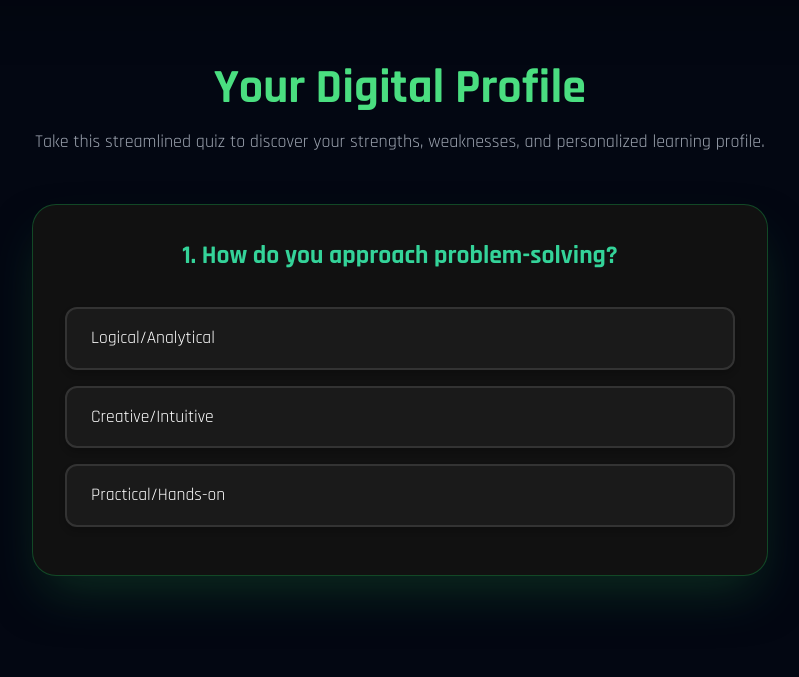
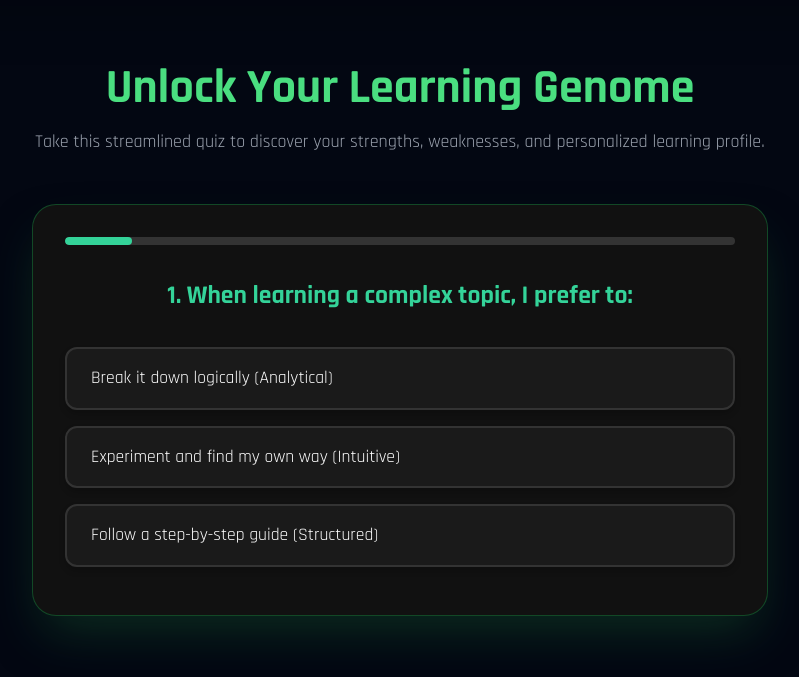
Before and after one commit to sedulix/SKILL-FORGE, a Django app: page /test/ in a window 1280 px wide. Shown: the part 73-750 px from the top of the page, without its empty margins (240-1039 px from the left). Run offline with Django 5.2, Linux system fonts and the light colour scheme; some libraries are stand-ins or nearby versions.

Commit message:
v 0.3 mk8

```diff
--- a/Skill_Forge/landing/templates/landing/test.html
+++ b/Skill_Forge/landing/templates/landing/test.html
@@ -74,6 +74,20 @@
             text-align: center;
             letter-spacing: 1px;
         }
+        .progress-bar-container {
+            height: 8px;
+            background-color: #333;
+            border-radius: 4px;
+            margin-bottom: 2rem;
+            overflow: hidden;
+        }
+        .progress-bar {
+            height: 100%;
+            width: 0%;
+            background-color: var(--color-primary);
+            transition: width 0.4s ease-in-out;
+            border-radius: 4px;
+        }
     </style>
 </head>
 <body class="bg-gray-950">
@@ -85,16 +99,23 @@
             <div class="text-3xl font-extrabold text-gradient tracking-widest">Skill Forge</div>
 
             <!-- Navigation Link (Updated to be a regular button as this is a standalone quiz page) -->
-            <a href="{% url 'landing:index'%}" class="bg-green-600 text-gray-900 px-4 py-2 rounded-lg font-semibold hover:bg-green-500 transition duration-200 shadow-lg hidden sm:block">Home</a>
+            <a href="{% url 'landing:index'%}"  class="bg-green-600 text-gray-900 px-4 py-2 rounded-lg font-semibold hover:bg-green-500 transition duration-200 shadow-lg hidden sm:block">
+                Home
+            </a>
         </nav>
     </header>
 
     <!-- Main Quiz Container -->
     <main class="max-w-3xl mx-auto px-4 py-16">
-        <h1 class="text-4xl sm:text-5xl font-extrabold text-center text-green-400 mb-4">Your Digital Profile</h1>
+        <h1 class="text-4xl sm:text-5xl font-extrabold text-center text-green-400 mb-4">Unlock Your Learning Genome</h1>
         <p class="text-center text-gray-400 mb-12 text-lg">Take this streamlined quiz to discover your strengths, weaknesses, and personalized learning profile.</p>
 
         <div id="quiz-container" class="bg-[#111] p-8 rounded-3xl border border-green-700/50 shadow-2xl shadow-green-900/50 transition duration-500">
+            <!-- Progress Bar -->
+            <div class="progress-bar-container">
+                <div id="progress-bar" class="progress-bar"></div>
+            </div>
+
             <div id="question-container">
                 <!-- Questions injected here -->
             </div>
@@ -112,25 +133,40 @@
     </div>
 
 <script>
-// Quiz data (Reduced to 12 core questions)
+// Quiz data (10 focused questions to cover all 7 criteria)
 const questions = [
-    { q: "1. How do you approach problem-solving?", options: ["Logical/Analytical", "Creative/Intuitive", "Practical/Hands-on"], key: "thinking" },
-    { q: "2. What is your preferred way of learning?", options: ["Visual (seeing)", "Auditory (hearing)", "Kinesthetic (doing)"], key: "learning" },
-    { q: "3. Which field excites you the most?", options: ["Technology & Science", "Design & Arts", "Business & Organization"], key: "interest" },
-    { q: "4. When faced with multiple tasks, how do you handle them?", options: ["Organized planning", "Jump between tasks", "Procrastinate slightly"], key: "time" },
-    { q: "5. How comfortable are you with abstract concepts (like philosophy or advanced math)?", options: ["Very confident", "Moderately comfortable", "Find them confusing"], key: "abstract" },
-    { q: "6. How do you react to constructive criticism?", options: ["Accept and apply it", "Get defensive initially", "Feel demotivated"], key: "criticism" },
-    { q: "7. Do you prefer leading a team or following instructions?", options: ["Prefer leading", "Comfortable following instructions", "Collaborate equally"], key: "leadership" },
-    { q: "8. How well do you handle stress or pressure?", options: ["Very well/Stay calm", "Average/Manageable", "Poorly/Easily overwhelmed"], key: "stress" },
-    { q: "9. How do you prefer working in groups?", options: ["Active contributor", "Supportive role", "Prefer working alone"], key: "collab" },
-    { q: "10. How often do you come up with new ideas?", options: ["Often", "Sometimes", "Rarely"], key: "creativity" },
-    { q: "11. Do you take initiative in starting new projects?", options: ["Yes, always", "Sometimes, if motivated", "No, I wait for direction"], key: "initiative" },
-    { q: "12. How do you approach risks or uncertainty?", options: ["High tolerance, willing to try", "Moderate, cautious but open", "Low tolerance, prefer safety"], key: "risk" },
+    // 1. Thinking Style & Strong/Weak Skills (Q1, Q2)
+    { q: "1. When learning a complex topic, I prefer to:", options: ["Break it down logically (Analytical)", "Experiment and find my own way (Intuitive)", "Follow a step-by-step guide (Structured)"], key: "thinking_style" },
+    { q: "2. Which academic subject or skill comes most naturally to you?", options: ["Math & Science (Logical)", "Art & Writing (Creative)", "Sports & Building (Practical)"], key: "strong_skill" },
+
+    // 3. Perception (Q3)
+    { q: "3. When learning a new skill, which method is most effective for you?", options: ["Watching videos or diagrams (Visual)", "Listening to explanations or lectures (Auditory)", "Immediately trying it out yourself (Kinesthetic)"], key: "perception" },
+
+    // 4. Pace of Assimilation (Q4)
+    { q: "4. When you encounter challenging material, you usually:", options: ["Master it quickly, even if it takes effort (Fast Assimilation)", "Take my time, reviewing it multiple times (Moderate Assimilation)", "Often get stuck and need outside help (Slow Assimilation)"], key: "pace" },
+
+    // 5. Core Interests (Q5)
+    { q: "5. Which type of extracurricular or hobby excites you most?", options: ["Coding, Robotics, or Strategy Games (Technology & Logic)", "Drawing, Music, or Theater (Arts & Expression)", "Volunteering, Debating, or Organizing events (Social & Business)"], key: "core_interest" },
+
+    // 6. Emotional State & Task Behavior (Q6, Q7, Q8, Q9)
+    { q: "6. How do you feel when your schedule suddenly changes and disrupts your plan?", options: ["Calmly adjust my approach (Stable Emotional State)", "Feel stressed or annoyed (Reactive Emotional State)", "Get overwhelmed and lose focus (Unstable Emotional State)"], key: "emotional_state" },
+    { q: "7. When starting a major project, you are most likely to:", options: ["Define all steps and deadlines before starting (Organized Behavior)", "Start immediately, figuring it out as I go (Adaptive Behavior)", "Wait until the last minute to begin (Procrastination Behavior)"], key: "task_behavior_planning" },
+    { q: "8. How do you handle failure or criticism?", options: ["Analyze it and try again immediately (Resilient)", "Get discouraged but eventually recover (Moderate Resilience)", "Avoid tasks where failure is possible (Risk-Averse)"], key: "task_behavior_resilience" },
+    { q: "9. When working in a group, your primary contribution is:", options: ["Leading the discussion and assigning tasks (Leadership)", "Ensuring everyone feels heard and the work is high quality (Support/Detail)", "Completing a specific part independently (Specialist/Solo)"], key: "task_behavior_group" },
+
+    // 7. Weak Skills (Q10)
+    { q: "10. Which area do you find yourself needing the most help with?", options: ["Staying motivated on long projects (Endurance)", "Understanding emotional or social situations (Empathy/Soft Skills)", "Keeping track of small details and follow-through (Attention to Detail)"], key: "weak_skill" },
+
 ];
 
 let currentQuestion = 0;
 let answers = {};
 let selectedOptionEl = null;
+
+function updateProgressBar() {
+    const progress = ((currentQuestion + 1) / questions.length) * 100;
+    document.getElementById("progress-bar").style.width = `${progress}%`;
+}
 
 function showQuestion() {
     const container = document.getElementById("question-container");
@@ -146,11 +182,20 @@ function showQuestion() {
         const btn = document.createElement("button");
         btn.className = "option-btn";
         btn.innerText = option;
+        // Check if this option was previously selected and highlight it
+        if (answers[q.key] === option) {
+            btn.classList.add('selected');
+            selectedOptionEl = btn;
+        }
         btn.onclick = (e) => selectAnswer(option, e.target);
         container.appendChild(btn);
     });
 
-    document.getElementById("next-btn").style.display = "none";
+    const nextBtn = document.getElementById("next-btn");
+    nextBtn.style.display = answers[q.key] ? "inline-block" : "none";
+    nextBtn.innerText = currentQuestion < questions.length - 1 ? "Next Question" : "View Profile";
+
+    updateProgressBar();
 }
 
 function selectAnswer(option, element) {
@@ -162,8 +207,10 @@ function selectAnswer(option, element) {
     allOptions.forEach(btn => btn.classList.remove('selected'));
     element.classList.add('selected');
 
-    document.getElementById("next-btn").style.display = "inline-block";
-    selectedOptionEl = element; // Store selected element for verification, though storing the answer is primary
+    const nextBtn = document.getElementById("next-btn");
+    nextBtn.style.display = "inline-block";
+    nextBtn.innerText = currentQuestion < questions.length - 1 ? "Next Question" : "View Profile";
+    selectedOptionEl = element;
 }
 
 function nextQuestion() {
@@ -176,7 +223,6 @@ function nextQuestion() {
             showResult();
         }
     } else {
-        // No alert, use console log or visual feedback instead
         console.warn("Please select an answer before proceeding.");
     }
 }
@@ -185,67 +231,82 @@ function showResult() {
     document.getElementById("quiz-container").style.display = "none";
     const res = document.getElementById("result");
 
-    // --- Core Analysis (Simplified based on the 12 questions) ---
+    // --- Analysis for the 7 Criteria ---
 
-    // 1. Determine Major/Focus (Based on Interest)
-    let major = "";
-    let comments = "";
-    const interest = answers.interest.toLowerCase();
-    switch(interest.split(' ')[0]) {
-        case "technology": major = "STEM / Computer Science";
-            comments = "Your primary interest points towards analytical and innovative technical fields."; break;
-        case "design": major = "Creative Arts / Design / Media";
-            comments = "A strong creative drive suggests roles in arts, communication, and design."; break;
-        case "business": major = "Management / Finance / Leadership";
-            comments = "Your orientation towards organization and collaboration is perfect for business roles."; break;
-        default: major = "Cross-Disciplinary Exploration"; comments = "Your interests are varied. You might excel in fields that combine disciplines.";
-    }
+    // 1. Thinking Style
+    const thinkingStyle = answers.thinking_style.includes("Logical") ? "Analytical Thinker" : answers.thinking_style.includes("Intuitive") ? "Creative/Intuitive Thinker" : "Structured Thinker";
 
-    // 2. Identify Growth Areas (Weaknesses)
-    let weaknesses = [];
-    if (answers.time.includes("Procrastinate")) weaknesses.push("Time Management");
-    if (answers.abstract.includes("confusing")) weaknesses.push("Abstract/Theoretical Comprehension");
-    if (answers.criticism.includes("Defensive")) weaknesses.push("Feedback Resilience");
-    if (answers.stress.includes("Poorly")) weaknesses.push("Stress Management");
-    if (answers.collab.includes("alone")) weaknesses.push("Team Collaboration");
-    if (answers.initiative.includes("No")) weaknesses.push("Proactivity/Self-Starting");
-    if (answers.risk.includes("Low")) weaknesses.push("Risk Tolerance/Adaptability");
+    // 2. Perception (Learning Style)
+    const perception = answers.perception.split(' ')[0]; // Visual, Auditory, or Kinesthetic
 
-    // 3. Overall Recommendation
-    let recommendations = weaknesses.length > 0
-        ? "Focus on dedicated modules for: " + weaknesses.join(", ") + ". Utilizing structured planning tools can mitigate these challenges."
-        : "Your profile is highly adaptable and robust! Focus on mastering advanced domain-specific knowledge.";
+    // 3. Pace of Assimilation
+    const pace = answers.pace.includes("Fast") ? "Quick Adaptor" : answers.pace.includes("Moderate") ? "Methodical Learner" : "Support-Oriented Learner";
 
-    // 4. Assemble HTML Profile
-    let profileHTML = `<h2 class="text-3xl font-bold text-green-400 mb-6 text-center">Your Learning Genome Profile</h2>`;
-    profileHTML += `<div class="p-6 border-b border-gray-700 mb-6">
-                        <p class="text-xl text-white font-semibold mb-2">Likely Educational Path:</p>
-                        <p class="text-2xl font-bold text-gradient">${major}</p>
-                        <p class="text-gray-400 mt-2">${comments}</p>
-                    </div>`;
+    // 4. Core Interests
+    const coreInterest = answers.core_interest.split('(')[1].replace(')', '');
 
-    profileHTML += `<div class="grid grid-cols-1 md:grid-cols-2 gap-6 mb-6">
-        <div class="bg-[#1e1e1e] p-4 rounded-xl border border-green-700/30">
-            <p class="font-semibold text-green-400">Core Learning Style:</p>
-            <p class="text-white">${answers.learning} & ${answers.thinking}</p>
-        </div>
-        <div class="bg-[#1e1e1e] p-4 rounded-xl border border-green-700/30">
-            <p class="font-semibold text-green-400">Behavioral Orientation:</p>
-            <p class="text-white">Leadership: ${answers.leadership} | Collaboration: ${answers.collab}</p>
-        </div>
+    // 5. Emotional State
+    const emotionalState = answers.emotional_state.includes("Calmly") ? "Stable and Adaptable" : answers.emotional_state.includes("stressed") ? "Reactive to Disruption" : "Prone to Overwhelm";
+
+    // 6. Task Behavior
+    let taskBehavior = [];
+    if (answers.task_behavior_planning.includes("Define all steps")) taskBehavior.push("Highly Organized Planner");
+    if (answers.task_behavior_resilience.includes("Analyze it")) taskBehavior.push("Resilient and Action-Oriented");
+    if (answers.task_behavior_group.includes("Leading")) taskBehavior.push("Natural Leader/Director");
+
+    if (taskBehavior.length === 0) taskBehavior.push("Specialist, focusing on independent execution.");
+
+    // 7. Strong & Weak Skills
+    const strongSkill = answers.strong_skill.split('(')[1].replace(')', '');
+    const weakSkill = answers.weak_skill.split('(')[0].trim();
+
+    let growthAreas = [];
+    if (weakSkill === "Staying motivated on long projects") growthAreas.push("Endurance & Long-Term Focus");
+    if (weakSkill === "Understanding emotional or social situations") growthAreas.push("Emotional Intelligence & Soft Skills");
+    if (weakSkill === "Keeping track of small details and follow-through") growthAreas.push("Attention to Detail & Task Completion");
+    if (emotionalState.includes("Overwhelm") || emotionalState.includes("Reactive")) growthAreas.push("Stress Management & Emotional Regulation");
+    if (answers.task_behavior_planning.includes("Wait until the last minute")) growthAreas.push("Proactivity & Time Management");
+    if (answers.task_behavior_resilience.includes("Risk-Averse")) growthAreas.push("Risk Tolerance & Resilience");
+
+    let recommendations = growthAreas.length > 0
+        ? "We recommend modules focusing on: " + growthAreas.join(", ") + ". These will help round out your 'Genome'."
+        : "Your profile is highly adaptable and robust! Focus on mastering advanced domain-specific knowledge within your core interest.";
+
+
+    // 8. Assemble HTML Profile
+    let profileHTML = `<h2 class="text-3xl font-bold text-green-400 mb-6 text-center">Your Skill Forge Profile (7-Point Analysis)</h2>`;
+    profileHTML += `<p class="text-lg text-center text-gray-300 mb-8">This profile summarizes your strengths across seven key developmental areas.</p>`;
+
+    // Core Analysis Grid
+    profileHTML += `<div class="grid grid-cols-1 sm:grid-cols-2 md:grid-cols-3 gap-4 mb-8">
+        ${renderMetric("Thinking Style", thinkingStyle, "💡")}
+        ${renderMetric("Perception (Learning)", perception, "👂")}
+        ${renderMetric("Core Interest", coreInterest, "⭐")}
+        ${renderMetric("Pace of Assimilation", pace, "⏱️")}
+        ${renderMetric("Emotional State", emotionalState, "😊")}
+        ${renderMetric("Primary Strong Skill", strongSkill, "💪")}
     </div>`;
 
-    profileHTML += `<h3 class="text-xl font-bold text-red-400 mt-6 mb-3">Identified Areas for Growth:</h3>`;
+    // Task Behavior Summary
+    profileHTML += `<div class="bg-[#1e1e1e] p-5 rounded-xl border border-green-700/30 mb-6">
+        <p class="font-semibold text-green-400 text-xl mb-2">Task Behavior & Leadership:</p>
+        <p class="text-white">${taskBehavior.join('; ')}</p>
+    </div>`;
+
+    // Growth Areas
+    profileHTML += `<h3 class="text-xl font-bold text-red-400 mt-6 mb-3">Identified Growth Areas:</h3>`;
     profileHTML += `<ul class="list-disc list-inside ml-4 space-y-2 text-gray-300">`;
-    if (weaknesses.length === 0) {
+    if (growthAreas.length === 0) {
          profileHTML += `<li>None detected! This is a strong, well-rounded profile.</li>`;
     } else {
-        weaknesses.forEach(w => {
-            profileHTML += `<li class="text-red-300">${w} - Needs targeted Skill Forge module development.</li>`;
+        growthAreas.forEach(w => {
+            profileHTML += `<li class="text-red-300">${w}</li>`;
         });
     }
     profileHTML += `</ul>`;
-    profileHTML += `<p class="mt-8 text-lg font-semibold text-white">Skill Forge Recommendation:</p>`;
+
+    // Recommendation
+    profileHTML += `<p class="mt-8 text-lg font-semibold text-white">Skill Forge Personalized Recommendation:</p>`;
     profileHTML += `<p class="text-gray-400">${recommendations}</p>`;
 
     profileHTML += `<div class="text-center mt-10">
@@ -256,6 +317,14 @@ function showResult() {
 
     res.innerHTML = profileHTML;
     res.style.display = "block";
+}
+
+function renderMetric(title, value, icon) {
+    return `<div class="bg-[#1e1e1e] p-4 rounded-xl border border-green-700/30">
+        <p class="text-2xl mb-1">${icon}</p>
+        <p class="font-semibold text-green-400 text-sm uppercase">${title}:</p>
+        <p class="text-white text-md font-bold">${value}</p>
+    </div>`;
 }
 
 function restartQuiz() {
```
